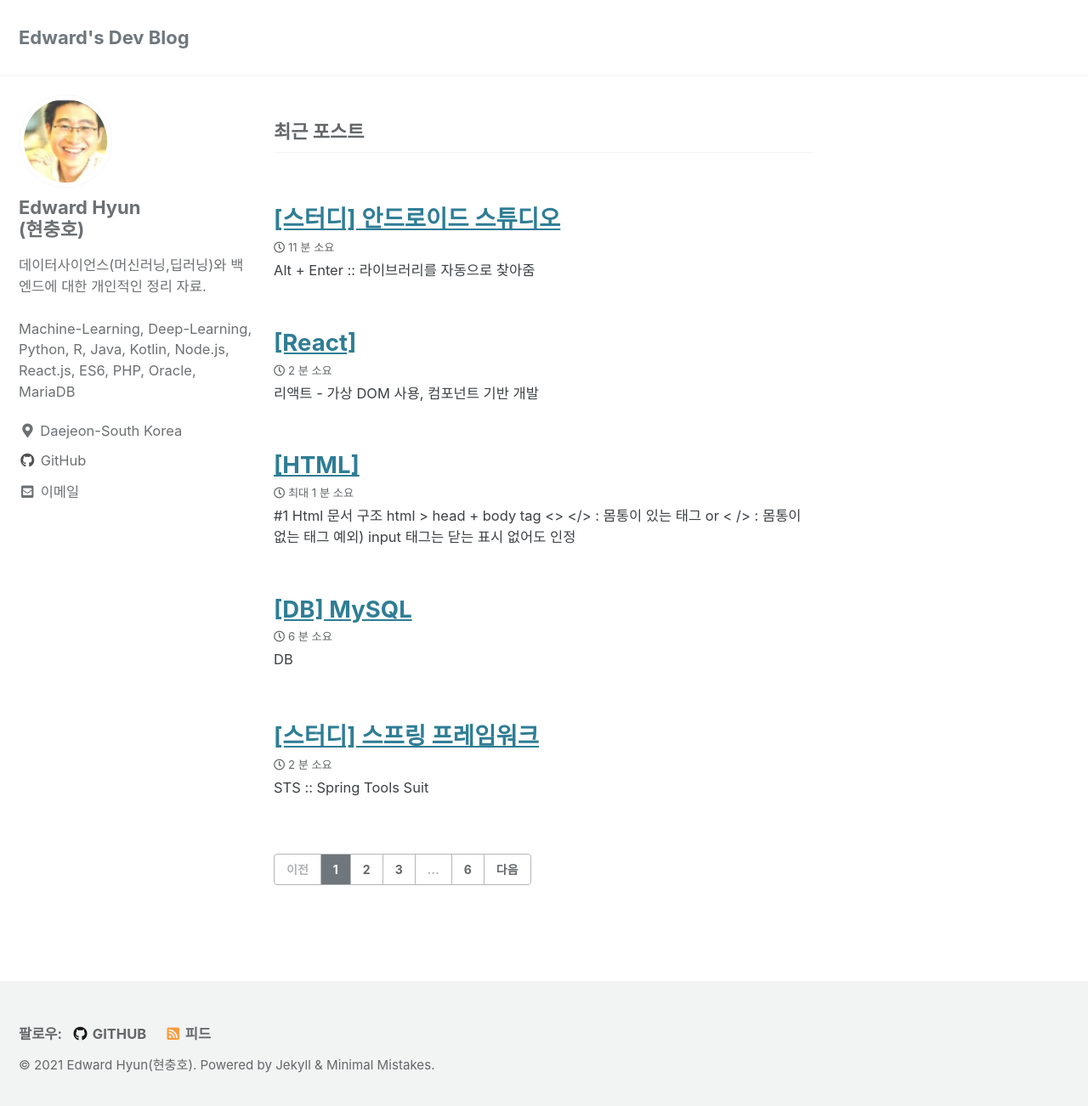
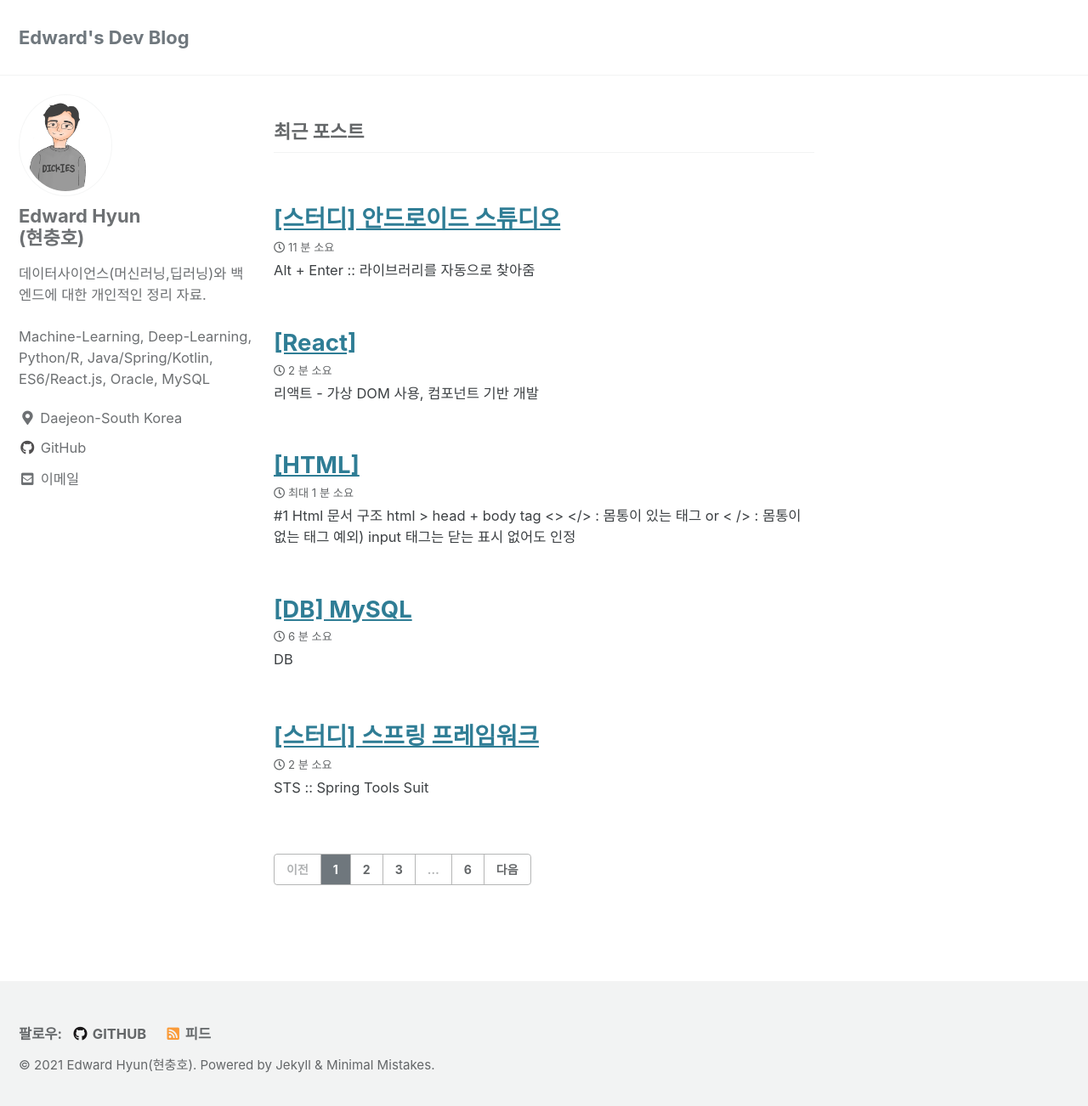
Before and after one commit to iamhch24/iamhch24.github.io, a Jekyll site: the page built from index.html, in a window 1280 px wide and 1310 px high. Shown: the top 1302 px of the window at 85% size. Built offline with Jekyll 4.4.1, drawn with Linux system fonts in a browser that asks for light colours; cached includes are drawn as plain includes; the list of posts is cut into pages by our own code.

Commit message:
Update _config.yml

```diff
--- a/_config.yml
+++ b/_config.yml
@@ -94,8 +94,8 @@ analytics:
 # Site Author
 author:
   name             : "Edward Hyun<br>(현충호)"
-  avatar           : "/assets/images/iamhch.jpg"
-  bio              : "데이터사이언스(머신러닝,딥러닝)와 백엔드에 대한 개인적인 정리 자료.<br><br>Machine-Learning, Deep-Learning,<br>Python, R, Java, Kotlin, Node.js, React.js, ES6, PHP, Oracle, MariaDB"
+  avatar           : "/assets/images/iamhch24.png"
+  bio              : "데이터사이언스(머신러닝,딥러닝)와 백엔드에 대한 개인적인 정리 자료.<br><br>Machine-Learning, Deep-Learning,<br>Python/R, Java/Spring/Kotlin, ES6/React.js, Oracle, MySQL"
   location         : "Daejeon-South Korea"
   email            : "iamhch24@gmail.com"
   links:
```
